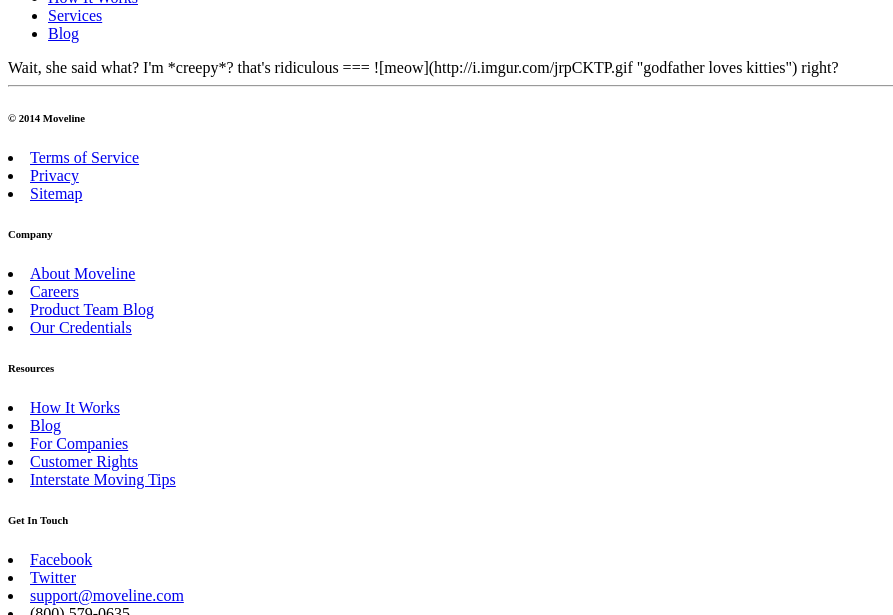
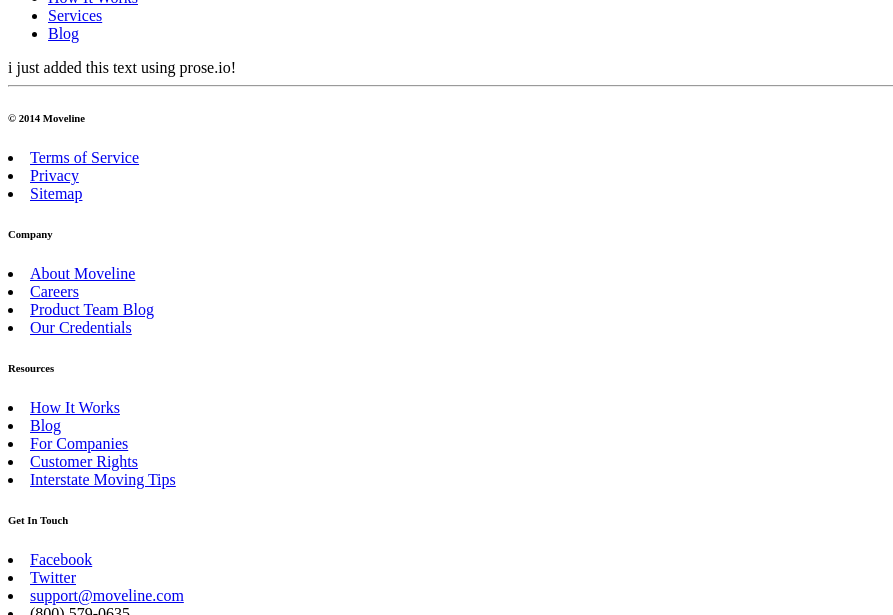
Before and after one commit to moveline/moveline.github.io, a Jekyll site: the page built from _posts/2014-2-04-godfather-loves-kitties.html, in a window 1280 px wide and 900 px high, scrolled down 375 px, cut to the strip 201-816 px from the top of the window. Shown: the whole strip, without its empty margins (0-893 px from the left). Built offline with Jekyll 4.4.1, drawn with Linux system fonts in a browser that asks for light colours; nearby versions of some CDN libraries.

Commit message:
Updated 2014-2-04-godfather-loves-kitties.html

```diff
--- a/_posts/2014-2-04-godfather-loves-kitties.html
+++ b/_posts/2014-2-04-godfather-loves-kitties.html
@@ -4,11 +4,4 @@ title: My First Post
 published: true
 ---
 
-Wait, she said what? I'm *creepy*?
-
-that's ridiculous
-===
-
-![meow](http://i.imgur.com/jrpCKTP.gif "godfather loves kitties")
-
-right?
+i just added this text using prose.io!
```
